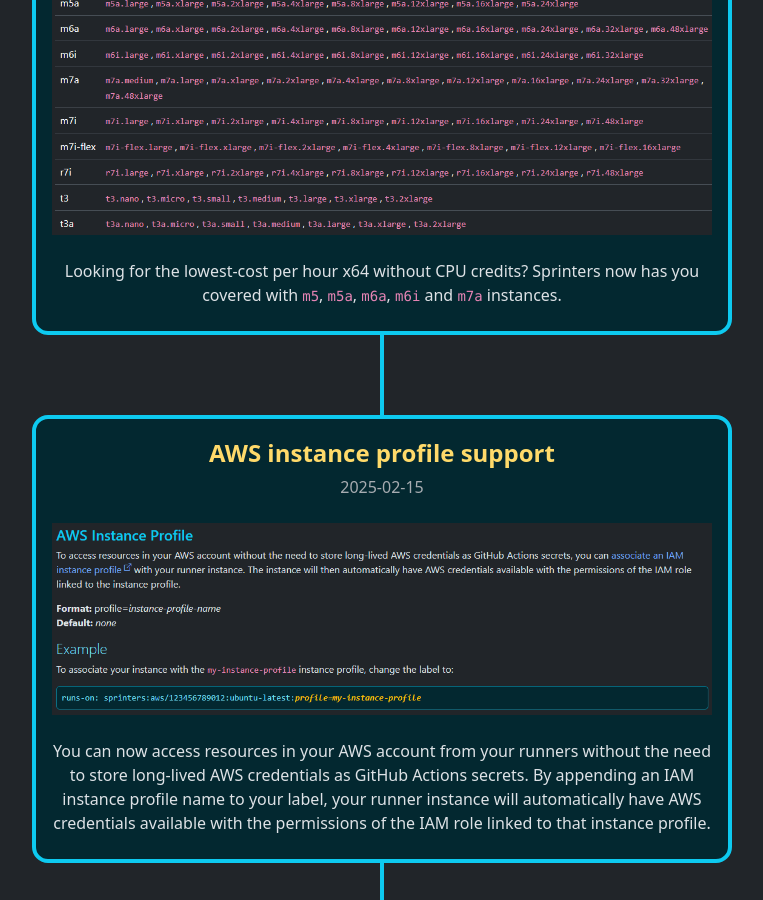
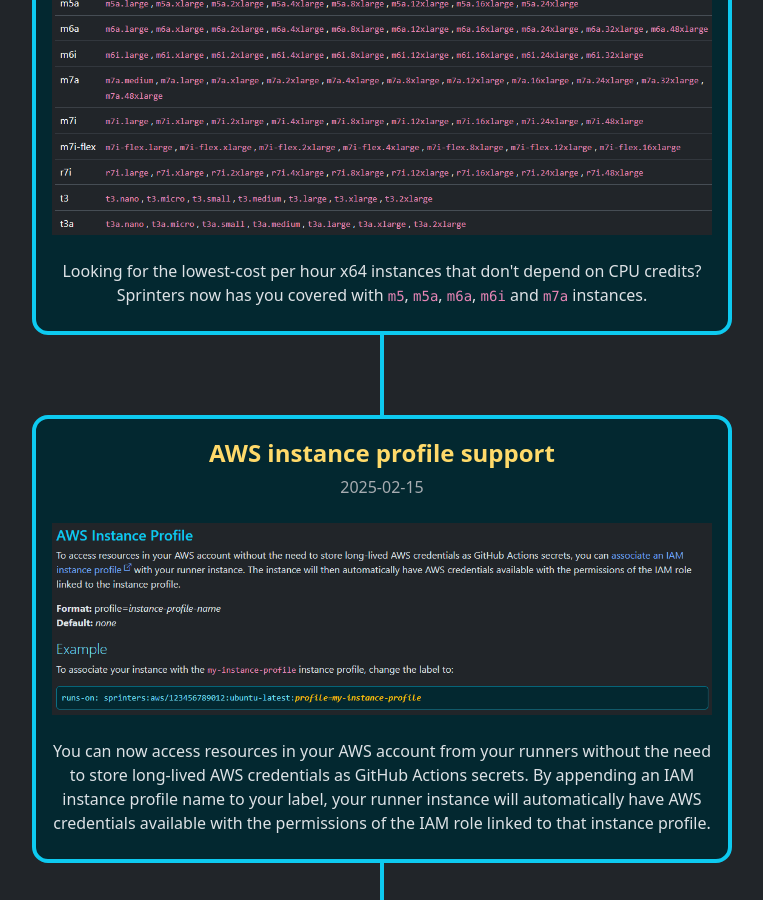
Before and after one commit to sprinters-sh/sprinters.sh, a Jekyll site: the page built from new.html, in a window 1280 px wide and 900 px high, scrolled down 683 px. Shown: the whole window, without its empty margins (258-1021 px from the left). Built offline with Jekyll 4.4.1, drawn with Linux system fonts in a browser that asks for light colours.

Commit message:
Clarified wording

```diff
--- a/_data/new.yml
+++ b/_data/new.yml
@@ -2,7 +2,7 @@
   title: "AWS <code>m5</code>, <code>m5a</code>, <code>m6a</code>, <code>m6i</code> and <code>m7a</code> instance support"
   href: "/docs/label#instance-type"
   image: "/assets/new/2025-02-19-m567ai.png"
-  details: "Looking for the lowest-cost per hour x64 without CPU credits? Sprinters now has you covered with <code>m5</code>, <code>m5a</code>, <code>m6a</code>, <code>m6i</code> and <code>m7a</code> instances."
+  details: "Looking for the lowest-cost per hour x64 instances that don't depend on CPU credits? Sprinters now has you covered with <code>m5</code>, <code>m5a</code>, <code>m6a</code>, <code>m6i</code> and <code>m7a</code> instances."
 
 - date: "2025-02-15"
   title: "AWS instance profile support"
```
